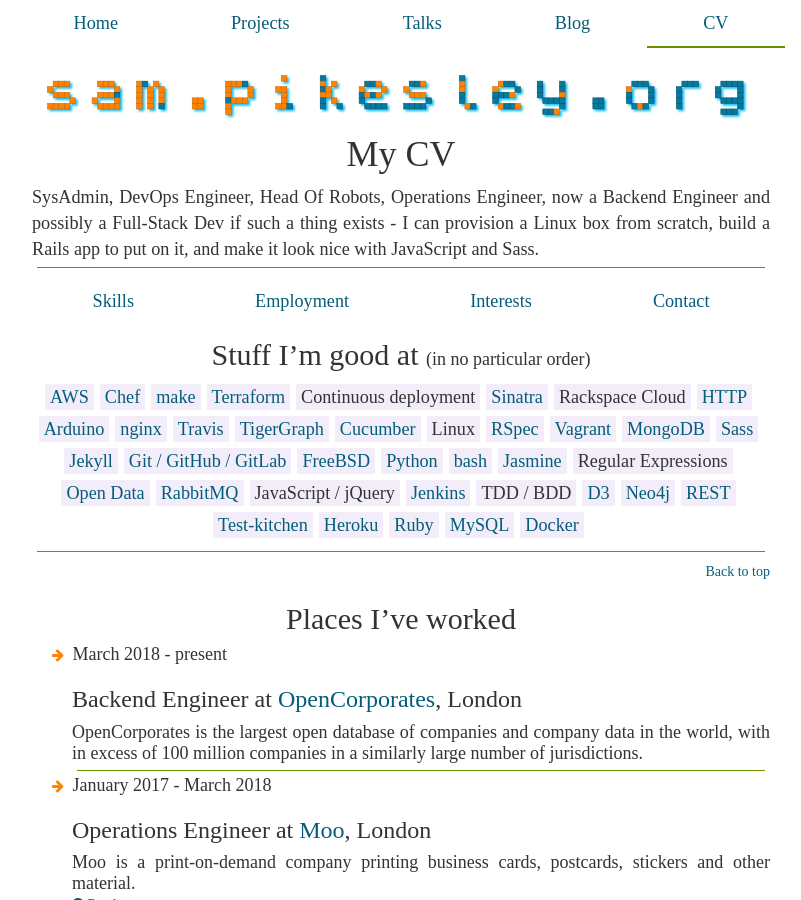
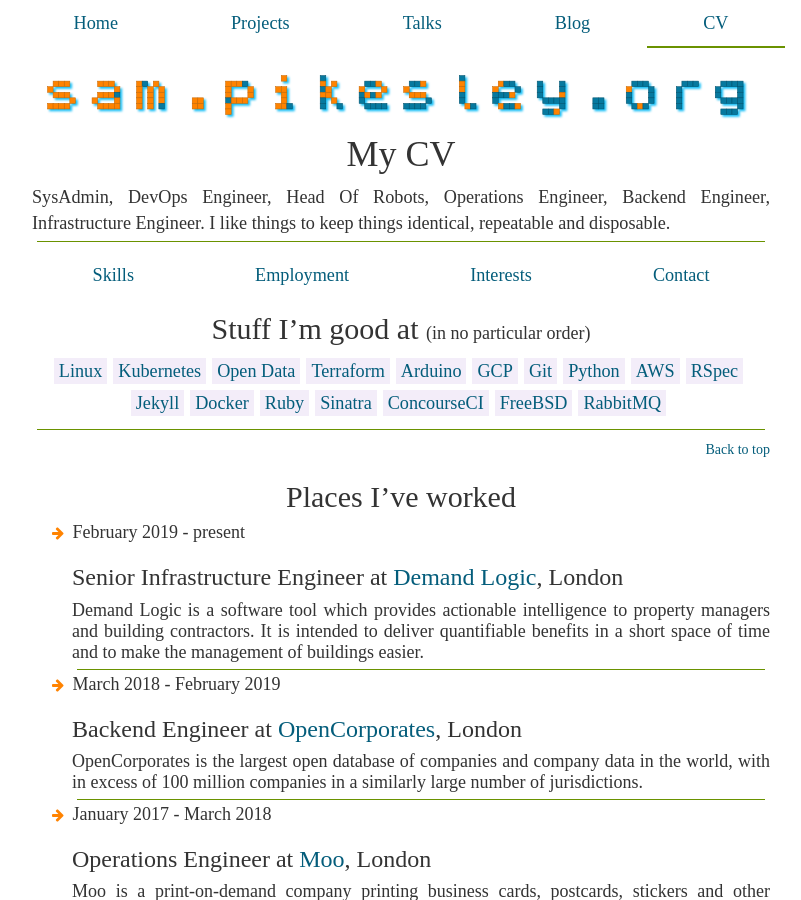
Before and after one commit to pikesley/pikesley.github.io, a Jekyll site: the page built from cv.html, in a window 1280 px wide and 900 px high. Shown: the whole window, without its empty margins (239-1040 px from the left). Built offline with Jekyll 4.4.1, drawn with Linux system fonts in a browser that asks for light colours; nearby versions of some CDN libraries; some web fonts are replaced; a style sheet for code colours, icons or effects is not loaded.

Commit message:
Keep CV up-to-date

```diff
--- a/_data/cv/employers.yml
+++ b/_data/cv/employers.yml
@@ -1,10 +1,20 @@
+- name:     Demand Logic
+  url:      https://www.demandlogic.co.uk/
+  location: London
+  role:     Senior Infrastructure Engineer
+  dates:
+    start:  February 2019
+    end:    present
+  headline: |
+    Demand Logic is a software tool which provides actionable intelligence to property managers and building contractors. It is intended to deliver quantifiable benefits in a short space of time and to make the management of buildings easier.
+
 - name:     OpenCorporates
   url:      https://opencorporates.com/
   location: London
   role:     Backend Engineer
   dates:
     start:  March 2018
-    end:    present
+    end:    February 2019
   headline: |
     OpenCorporates is the largest open database of companies and company data in the world, with in excess of 100 million companies in a similarly large number of jurisdictions.
 
--- a/_data/cv/skills.yml
+++ b/_data/cv/skills.yml
@@ -1,38 +1,17 @@
-- Chef|http://chef.io
-- Test-kitchen|http://kitchen.ci/
-- Ruby|http://sam.pikesley.org/projects/?tag=ruby
-- Python|https://www.python.org/
-- Sinatra|http://sinatrarb.com/
-- TDD / BDD
-- RSpec|http://rspec.info/
-- Cucumber|https://cucumber.io/
-- bash|https://www.gnu.org/software/bash/
-- HTTP|https://en.wikipedia.org/wiki/Hypertext_Transfer_Protocol
-- REST|http://www.restapitutorial.com/lessons/whatisrest.html
-- Jekyll|http://jekyllrb.com/
-- Git / GitHub / GitLab|https://git-scm.com/
-- Heroku|https://heroku.com
-- Vagrant|https://vagrantup.com/
-- Jenkins|https://jenkins-ci.org/
-- Travis|https://travis-ci.org/
-- nginx|https://nginx.org/en/
-- Linux
-- FreeBSD|https://www.freebsd.org/
-- AWS|https://aws.amazon.com/
-- Rackspace Cloud
-- MySQL|https://www.mysql.com/
-- MongoDB|https://www.mongodb.com/
-- JavaScript / jQuery
-- Jasmine|http://jasmine.github.io/2.0/introduction.html
-- D3|http://sam.pikesley.org/d3-experiments
-- Sass|http://sass-lang.com/
-- Continuous deployment
-- Arduino|https://www.arduino.cc/
-- Terraform|https://www.terraform.io/
-- Open Data|https://theodi.org/what-is-open-data
-- make|https://www.gnu.org/software/make/
-- Regular Expressions
+- Kubernetes|//kubernetes.io/
+- ConcourseCI|//concourse-ci.org/
+- GCP|//cloud.google.com/
+- Ruby|//sam.pikesley.org/projects/?tag=ruby
+- Python|//www.python.org/
+- Sinatra|//sinatrarb.com/
+- RSpec|//rspec.info/
+- Jekyll|//jekyllrb.com/
+- Git|//git-scm.com/
+- Linux|//www.linux.org/
+- FreeBSD|//www.freebsd.org/
+- AWS|//aws.amazon.com/
+- Arduino|//www.arduino.cc/
+- Terraform|//www.terraform.io/
+- Open Data|//opendatahandbook.org/guide/en/what-is-open-data/
 - RabbitMQ|//www.rabbitmq.com
-- Neo4j|//neo4j.com
-- TigerGraph|//www.tigergraph.com
 - Docker|//www.docker.com
--- a/_includes/cv/intro.html
+++ b/_includes/cv/intro.html
@@ -1,3 +1,3 @@
 <p id='intro'>
-    SysAdmin, DevOps Engineer, Head Of Robots, Operations Engineer, now a Backend Engineer and possibly a Full-Stack Dev if such a thing exists - I can provision a Linux box from scratch, build a Rails app to put on it, and make it look nice with JavaScript and Sass.
+    SysAdmin, DevOps Engineer, Head Of Robots, Operations Engineer, Backend Engineer, Infrastructure Engineer. I like things to keep things identical, repeatable and disposable.
 </p>
```
